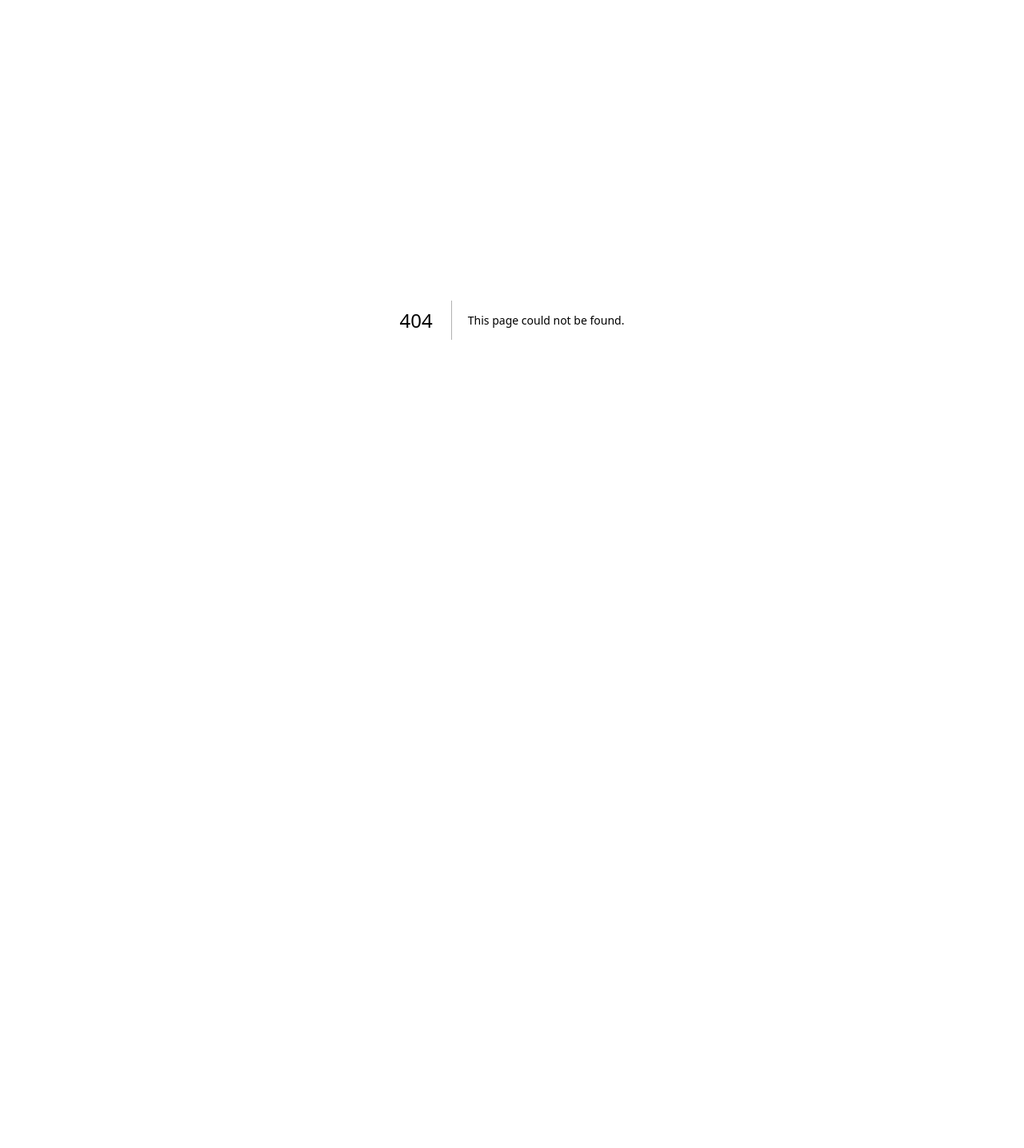
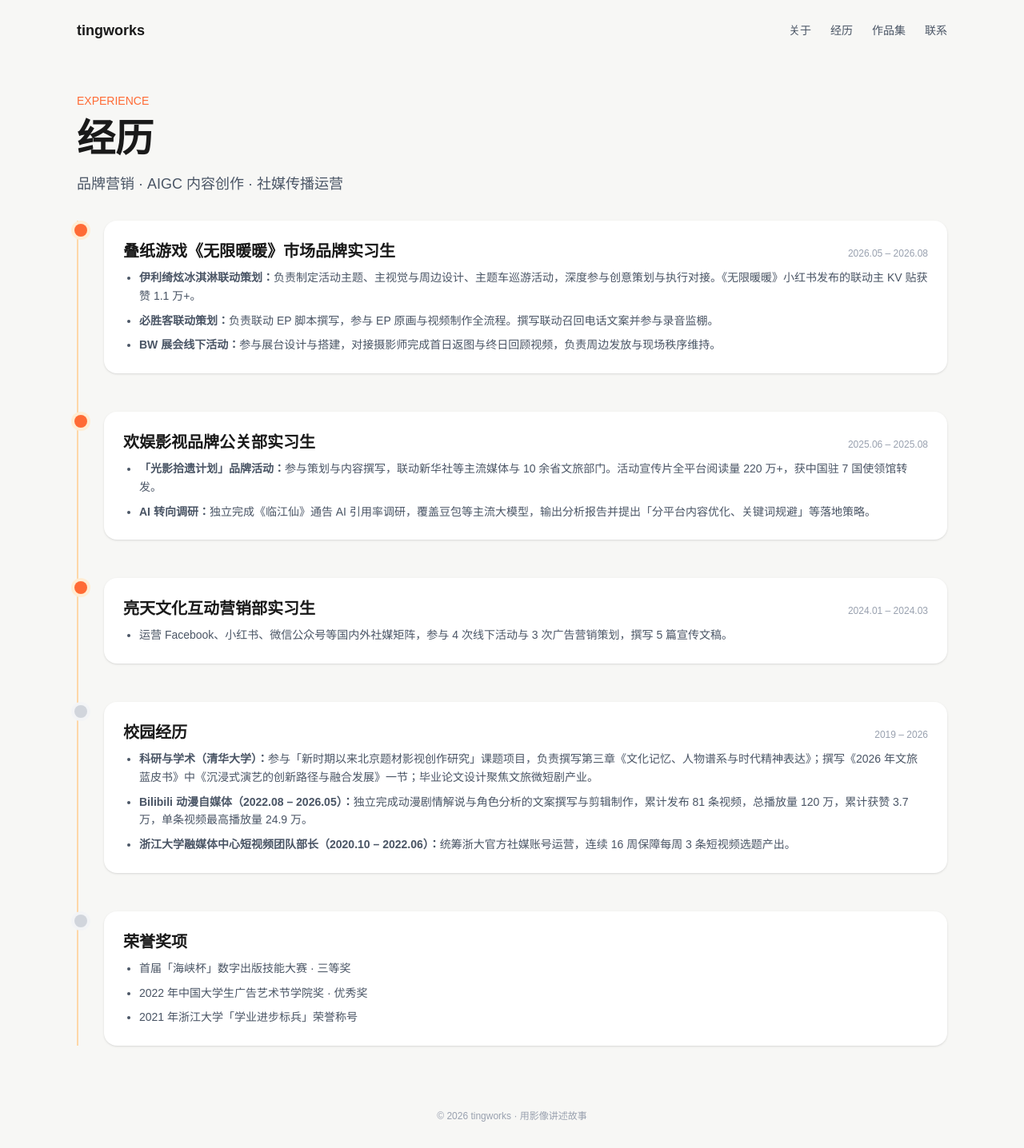
Before and after one commit to andreawang475-afk/tingworks, a Next.js app: page /experience in a window 1280 px wide. Before the commit this address had no page. Shown: the whole page at 80% size. Before the commit the page ends 800 px from the top, so only its background shows below. Built offline with nearby package versions, Linux system fonts and the light colour scheme.

Commit message:
Create page.tsx
update experience page from resume

```diff
--- /dev/null
+++ b/app/experience/page.tsx
@@ -0,0 +1,140 @@
+import Link from "next/link";
+
+export default function ExperiencePage() {
+  return (
+    <main className="min-h-screen bg-[#F7F7F5] text-[#1A1A1A]">
+      {/* 导航 */}
+      <nav className="flex items-center justify-between px-8 py-6 max-w-6xl mx-auto">
+        <Link href="/" className="font-bold text-lg">
+          tingworks
+        </Link>
+        <div className="flex gap-6 text-sm text-gray-600">
+          <Link href="/about" className="hover:text-[#FF6B35]">关于</Link>
+          <Link href="/experience" className="hover:text-[#FF6B35]">经历</Link>
+          <Link href="/projects" className="hover:text-[#FF6B35]">作品集</Link>
+          <Link href="/contact" className="hover:text-[#FF6B35]">联系</Link>
+        </div>
+      </nav>
+
+      {/* 标题区 */}
+      <section className="max-w-6xl mx-auto px-8 pt-10 pb-8">
+        <p className="text-[#FF6B35] font-medium text-sm mb-2">EXPERIENCE</p>
+        <h1 className="text-5xl font-bold leading-tight mb-3">经历</h1>
+        <p className="text-lg text-gray-600 max-w-2xl">
+          品牌营销 · AIGC 内容创作 · 社媒传播运营
+        </p>
+      </section>
+
+      {/* 时间轴 */}
+      <section className="max-w-6xl mx-auto px-8 pb-12">
+        <div className="relative border-l-2 border-orange-200 pl-8 space-y-12">
+          {/* 叠纸游戏 */}
+          <div className="relative">
+            <div className="absolute -left-[37px] top-1 w-4 h-4 rounded-full bg-[#FF6B35] ring-4 ring-orange-100" />
+            <div className="bg-white rounded-2xl p-6 shadow-sm">
+              <div className="flex flex-wrap items-baseline justify-between gap-2 mb-2">
+                <h2 className="text-xl font-bold">叠纸游戏《无限暖暖》市场品牌实习生</h2>
+                <span className="text-xs text-gray-400">2026.05 – 2026.08</span>
+              </div>
+              <ul className="space-y-2 text-gray-600 leading-relaxed text-sm list-disc pl-5">
+                <li>
+                  <strong>伊利绮炫冰淇淋联动策划：</strong>
+                  负责制定活动主题、主视觉与周边设计、主题车巡游活动，深度参与创意策划与执行对接。《无限暖暖》小红书发布的联动主 KV 贴获赞 1.1 万+。
+                </li>
+                <li>
+                  <strong>必胜客联动策划：</strong>
+                  负责联动 EP 脚本撰写，参与 EP 原画与视频制作全流程。撰写联动召回电话文案并参与录音监棚。
+                </li>
+                <li>
+                  <strong>BW 展会线下活动：</strong>
+                  参与展台设计与搭建，对接摄影师完成首日返图与终日回顾视频，负责周边发放与现场秩序维持。
+                </li>
+              </ul>
+            </div>
+          </div>
+
+          {/* 欢娱影视 */}
+          <div className="relative">
+            <div className="absolute -left-[37px] top-1 w-4 h-4 rounded-full bg-[#FF6B35] ring-4 ring-orange-100" />
+            <div className="bg-white rounded-2xl p-6 shadow-sm">
+              <div className="flex flex-wrap items-baseline justify-between gap-2 mb-2">
+                <h2 className="text-xl font-bold">欢娱影视品牌公关部实习生</h2>
+                <span className="text-xs text-gray-400">2025.06 – 2025.08</span>
+              </div>
+              <ul className="space-y-2 text-gray-600 leading-relaxed text-sm list-disc pl-5">
+                <li>
+                  <strong>「光影拾遗计划」品牌活动：</strong>
+                  参与策划与内容撰写，联动新华社等主流媒体与 10 余省文旅部门。活动宣传片全平台阅读量 220 万+，获中国驻 7 国使领馆转发。
+                </li>
+                <li>
+                  <strong>AI 转向调研：</strong>
+                  独立完成《临江仙》通告 AI 引用率调研，覆盖豆包等主流大模型，输出分析报告并提出「分平台内容优化、关键词规避」等落地策略。
+                </li>
+              </ul>
+            </div>
+          </div>
+
+          {/* 亮天文化 */}
+          <div className="relative">
+            <div className="absolute -left-[37px] top-1 w-4 h-4 rounded-full bg-[#FF6B35] ring-4 ring-orange-100" />
+            <div className="bg-white rounded-2xl p-6 shadow-sm">
+              <div className="flex flex-wrap items-baseline justify-between gap-2 mb-2">
+                <h2 className="text-xl font-bold">亮天文化互动营销部实习生</h2>
+                <span className="text-xs text-gray-400">2024.01 – 2024.03</span>
+              </div>
+              <ul className="space-y-2 text-gray-600 leading-relaxed text-sm list-disc pl-5">
+                <li>
+                  运营 Facebook、小红书、微信公众号等国内外社媒矩阵，参与 4 次线下活动与 3 次广告营销策划，撰写 5 篇宣传文稿。
+                </li>
+              </ul>
+            </div>
+          </div>
+
+          {/* 校园经历 */}
+          <div className="relative">
+            <div className="absolute -left-[37px] top-1 w-4 h-4 rounded-full bg-gray-300 ring-4 ring-gray-100" />
+            <div className="bg-white rounded-2xl p-6 shadow-sm">
+              <div className="flex flex-wrap items-baseline justify-between gap-2 mb-2">
+                <h2 className="text-xl font-bold">校园经历</h2>
+                <span className="text-xs text-gray-400">2019 – 2026</span>
+              </div>
+              <ul className="space-y-2 text-gray-600 leading-relaxed text-sm list-disc pl-5">
+                <li>
+                  <strong>科研与学术（清华大学）：</strong>
+                  参与「新时期以来北京题材影视创作研究」课题项目，负责撰写第三章《文化记忆、人物谱系与时代精神表达》；撰写《2026 年文旅蓝皮书》中《沉浸式演艺的创新路径与融合发展》一节；毕业论文设计聚焦文旅微短剧产业。
+                </li>
+                <li>
+                  <strong>Bilibili 动漫自媒体（2022.08 – 2026.05）：</strong>
+                  独立完成动漫剧情解说与角色分析的文案撰写与剪辑制作，累计发布 81 条视频，总播放量 120 万，累计获赞 3.7 万，单条视频最高播放量 24.9 万。
+                </li>
+                <li>
+                  <strong>浙江大学融媒体中心短视频团队部长（2020.10 – 2022.06）：</strong>
+                  统筹浙大官方社媒账号运营，连续 16 周保障每周 3 条短视频选题产出。
+                </li>
+              </ul>
+            </div>
+          </div>
+
+          {/* 荣誉奖项 */}
+          <div className="relative">
+            <div className="absolute -left-[37px] top-1 w-4 h-4 rounded-full bg-gray-300 ring-4 ring-gray-100" />
+            <div className="bg-white rounded-2xl p-6 shadow-sm">
+              <div className="flex flex-wrap items-baseline justify-between gap-2 mb-2">
+                <h2 className="text-xl font-bold">荣誉奖项</h2>
+              </div>
+              <ul className="space-y-2 text-gray-600 leading-relaxed text-sm list-disc pl-5">
+                <li>首届「海峡杯」数字出版技能大赛 · 三等奖</li>
+                <li>2022 年中国大学生广告艺术节学院奖 · 优秀奖</li>
+                <li>2021 年浙江大学「学业进步标兵」荣誉称号</li>
+              </ul>
+            </div>
+          </div>
+        </div>
+      </section>
+
+      <footer className="text-center text-xs text-gray-400 py-8">
+        © 2026 tingworks · 用影像讲述故事
+      </footer>
+    </main>
+  );
+}
```
